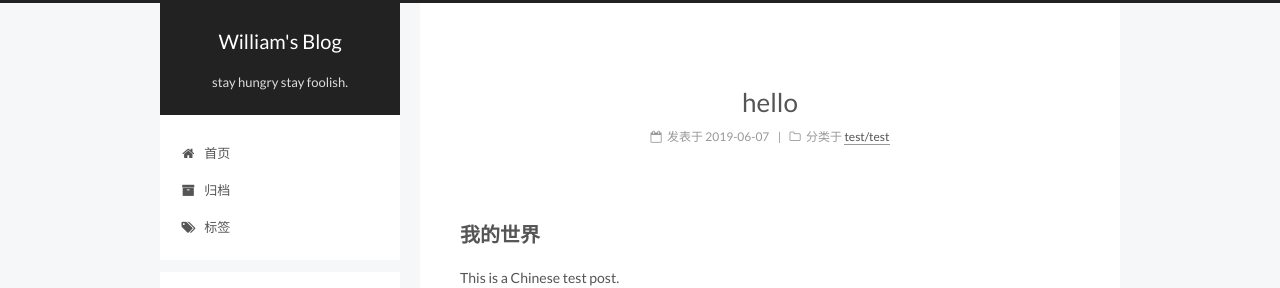
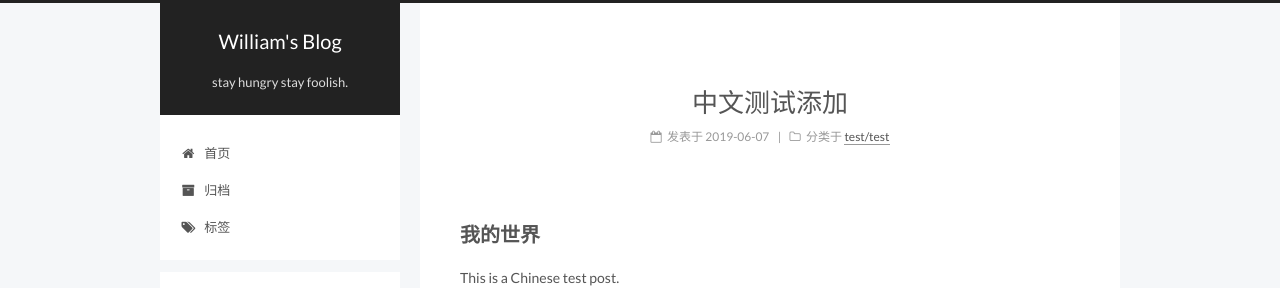
Before and after one commit to wuweilin/wuweilin.github.io, a Jekyll site: the page built from _posts/2019-06-07-hello.md, in a window 1280 px wide. Shown: the top 288 px of the page. Built offline with Jekyll 4.4.1, drawn with Linux system fonts in a browser that asks for light colours.

Commit message:
Update 2019-06-07-hello.md

```diff
--- a/_posts/2019-06-07-hello.md
+++ b/_posts/2019-06-07-hello.md
@@ -1,5 +1,5 @@
 ---
-title: hello
+title: 中文测试添加
 date: 2019-06-07 23:31:30
 categories:
 - test/test
```
